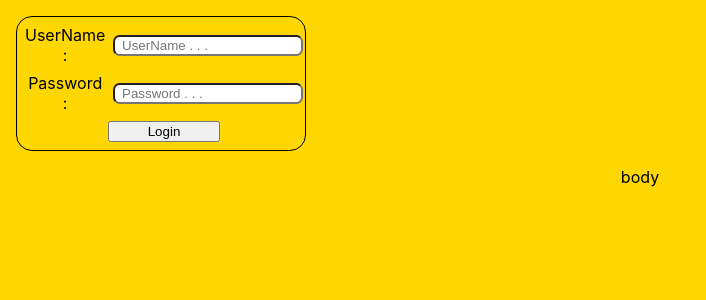
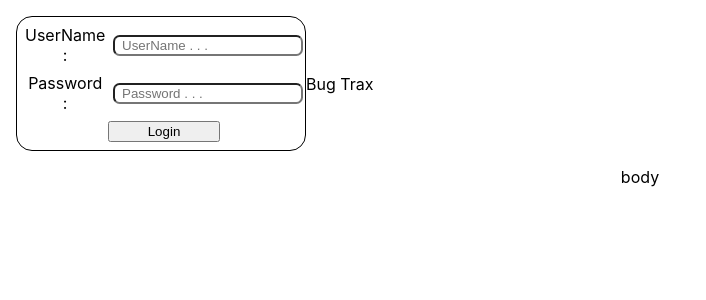
Before and after one commit to ShaneButtCodeNL/bug-tracker, a React (Create React App) app: page / in a window 1280 px wide. Shown: the top 300 px of the page, without its empty margins (0-706 px from the left). Built offline with nearby package versions, Linux system fonts and the light colour scheme.

Commit message:
added login/user Creation

```diff
--- a/src/App.scss
+++ b/src/App.scss
@@ -11,6 +11,11 @@
 
 .App-header {
   padding: 1em;
+  display: flex;
+}
+
+.title-container {
+  align-self: center;
 }
 
 .App {
--- a/src/App.tsx
+++ b/src/App.tsx
@@ -1,13 +1,16 @@
-import React from "react";
+import React, { useState } from "react";
 import "./App.scss";
 import UserInput from "./components/UserInput";
 
 function App() {
+  const [user, setUser] = useState(null);
   return (
-    <div className="App warm">
+    <div className="App">
       <header className="App-header">
-        <UserInput />
+        <UserInput user={user} setUser={setUser} />
+        <div className="title-container">Bug Trax</div>
       </header>
+      {user ? <></> : <></>}
       <div className="App-body">body</div>
     </div>
   );
--- a/src/api/api.ts
+++ b/src/api/api.ts
@@ -2,13 +2,12 @@ import UserList from "../data/UserList";
 import ProjectList from "../data/ProjectList";
 import Project from "../data/Project";
 import Issue from "../data/Issue";
-import { pid } from "process";
 
 export function GetUser(username: string) {
   return UserList.getUser(username) || null;
 }
 
-export function GetProject(pId: number) {
+export function GetProject(pid: number) {
   return ProjectList.getProject(pid) || null;
 }
 
@@ -48,7 +47,10 @@ export function makeUser(username: string, password: string) {
   UserList.makeUser(username, password);
 }
 
-export function Login(username: string, password: string) {
+export function Login(username: string | null, password: string | null) {
+  console.log(username, password);
+  if (!username || !password) return;
+  UserList.makeUser(username, password);
   let user = GetUser(username);
   if (user && user.getPassword() === password) {
     return user;
--- a/src/components/UserInput.tsx
+++ b/src/components/UserInput.tsx
@@ -1,15 +1,39 @@
 import "./styles/UserInput.scss";
+import { Login } from "../api/api";
+import { useRef } from "react";
 
-function UserInput() {
+function UserInput(props: any) {
+  const usernameRef = useRef<HTMLInputElement>(null);
+  const passwordRef = useRef<HTMLInputElement>(null);
+  const login = () => {
+    const user = Login(
+      usernameRef.current?.value || null,
+      passwordRef.current?.value.toLowerCase() || null
+    );
+    if (user) props.setUser(user);
+    else {
+      //Error handleing
+    }
+  };
+  const logout = () => props.setUser(null);
   return (
     <div className="user-input-container">
-      <form className="user-input-form">
-        <label>UserName :</label>
-        <input type="text" placeholder="UserName . . ." />
-        <label>Password :</label>
-        <input type="text" placeholder="Password . . ." />
-        <button type="button">Login</button>
-      </form>
+      {props.user === null ? (
+        <form className="user-input-form">
+          <label>UserName :</label>
+          <input type="text" placeholder="UserName . . ." ref={usernameRef} />
+          <label>Password :</label>
+          <input type="text" placeholder="Password . . ." ref={passwordRef} />
+          <button type="button" onClick={() => login()}>
+            Login
+          </button>
+        </form>
+      ) : (
+        <form className="loggedin-user-import-form">
+          Welcome, {props.user.getName()}
+          <button onClick={() => logout()}>Logout</button>
+        </form>
+      )}
     </div>
   );
 }
--- /dev/null
+++ b/src/components/UserNavBar.tsx
@@ -0,0 +1,5 @@
+import {} from "../api/api";
+import "./styles/UserNavBar.scss";
+function UserNavBar(props: any) {
+  return <nav></nav>;
+}
--- a/src/components/styles/UserInput.scss
+++ b/src/components/styles/UserInput.scss
@@ -21,3 +21,13 @@
     min-width: 5em;
   }
 }
+.loggedin-user-import-form {
+  display: flex;
+  flex-direction: column;
+  gap: 1em;
+  align-items: center;
+  button {
+    width: 40%;
+    min-width: 5em;
+  }
+}
```
Also changed, not shown: src/components/styles/UserNavBar.scss (added).
